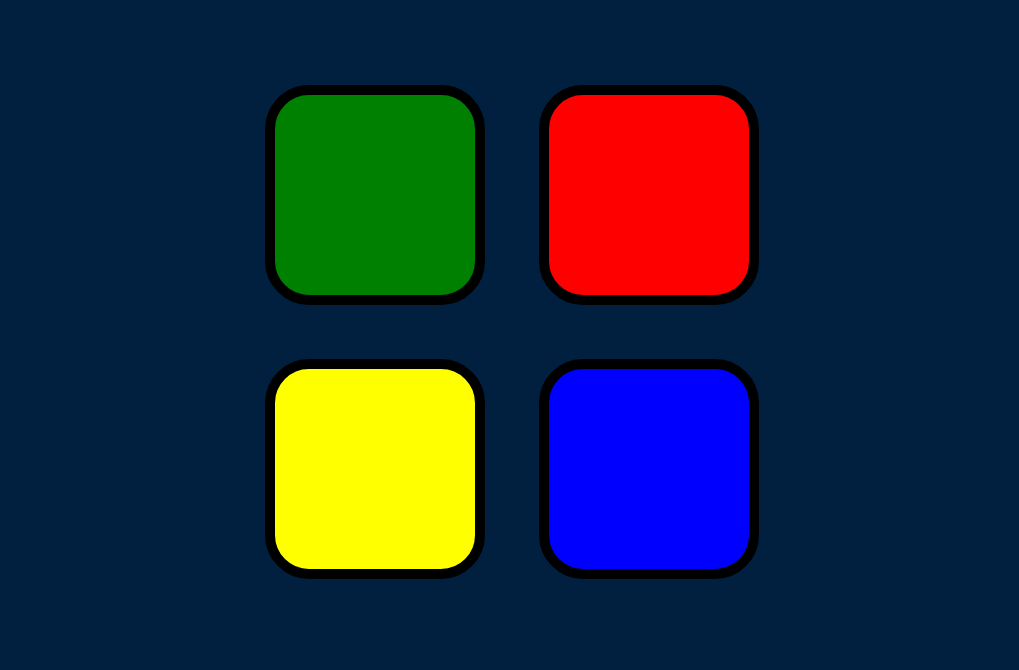
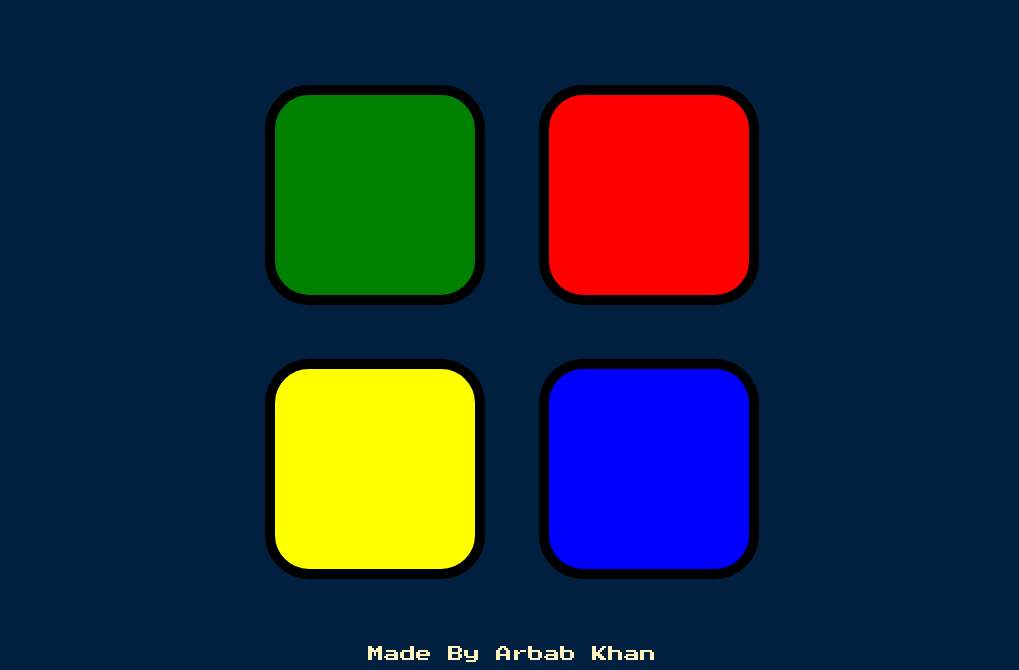
Before and after one commit to Strix007/The-Simon-Game, a plain HTML site: page index.html in a window 1280 px wide. Both pictures are taken after a click on the element 503 px from the left and 309 px from the top of the page. Shown: the part 162-832 px from the top of the page, without its empty margins (128-1147 px from the left). Before the commit the page ends 800 px from the top, so only its background shows below. Drawn offline with nearby package versions, Linux system fonts and the light colour scheme.

Commit message:
Game Logic Actually Works Now

```diff
--- a/css/styles.css
+++ b/css/styles.css
@@ -52,3 +52,17 @@ body {
   box-shadow: 0 0 20px white;
   background-color: grey;
 }
+
+.credits {
+  color: #FEF2BF;
+  font-family: 'Press Start 2P', cursive;
+  margin: 3% 0 0 0;
+}
+.credits:hover {
+  color: #BFCBFE;
+  transition: 400ms;
+}
+
+.credits-a {
+  text-decoration: none;
+}
--- a/index.html
+++ b/index.html
@@ -55,6 +55,8 @@
 
 <footer>
 
+  <a href="https://github.com/Strix007?tab=repositories" class="credits-a"><p class="credits">Made By Arbab Khan</p></a>
+
 
   <!-- jQuery -->
 
--- a/index.js
+++ b/index.js
@@ -14,12 +14,35 @@ function randomColor (){
     var randomColor = colors[randomNum];
     sequence.push(randomColor);
     $("#" + randomColor).fadeOut(50).fadeIn(50);
+    playSound(randomColor);
     return randomColor;
 }
 
 // Make An Array Which Stores THe User Colors Clicked By The User
 
 var userSequence = [];
+
+// Make A Function With The Name sound With The Parameter clip To Play The Sounds
+
+function playSound(clip) {
+    var sound = new Audio("sounds/" + clip + ".mp3");
+    sound.play();
+}
+
+// Make A Function For When The Game Is Over
+
+function gameOver (){
+    sequence = [];
+    userSequence = [];
+    playSound("wrong");
+    $("body").addClass("game-over");
+    setTimeout(
+        function () {
+            $("body").removeClass("game-over");
+        }, 300
+    )
+    $("#level-title").text("Game Over, Press Any Key To Restart");
+}
 
 // Add A Key-Down Event To Document
 
@@ -37,49 +60,29 @@ $(document).on("keydown", function (){
     }
 })
 
-// Add Event Listeners To All The Buttons With jQuery Using The Mutual Class "btn"
+// Add Event Listeners To All The Buttons With jQuery Using The Mutual Class "btn" And Set The Game Logic
 
-$(".btn").on("click", function (e) {
+$(".btn").on("click", function (e){
+    $("#" + e.target.id).fadeOut(50).fadeIn(50);
     userSequence.push(e.target.id);
-    console.log(e.target.id);
-
-    // Compare sequence Array And userSequence Array Using An If Statement And If They Match Call randomColor();
-
-    var sequenceToString = sequence.toString();
-    var userSequenceToString = userSequence.toString();
-    if (sequenceToString == userSequenceToString) {
-        $("#" + e.target.id).fadeOut(50).fadeIn(50);
-        $("#level-title").text("Level " + sequence.length);
-        playSound(e.target.id);
-        setTimeout(
-            function () {
-                randomColor();
-            }, 300
-        )
+    playSound(e.target.id);
+    if (sequence.length == userSequence.length){
+        var sequenceToLength = sequence.toString();
+        var userSequenceToLength = userSequence.toString();
+        if (sequenceToLength == userSequenceToLength){
+            userSequence = [];
+            setTimeout(
+                function (){
+                    randomColor();
+                }, 300
+            )
+        } else {
+            gameOver();
+        }
     } else {
-        sequence = [];
-        userSequence = [];
-        $("#" + e.target.id).addClass("pressed");
-        $("body").addClass("game-over");
-        $("#level-title").text("Game Over, Press Any Key To Restart");
-        playSound("wrong");
-        setTimeout(
-            function () {
-                $("#" + e.target.id).removeClass("pressed");
-            }, 100
-        )
-        setTimeout(
-            function () {
-                $("body").removeClass("game-over");
-            }, 200
-        )
+        if (sequence[userSequence.length - 1] !== userSequence[userSequence.length - 1]){
+            gameOver();
+        }
     }
 }
 )
-
-// Make A Function With The Name sound With The Parameter clip To Play The Sounds
-
-function playSound (clip){
-    var sound = new Audio("sounds/" + clip + ".mp3");
-    sound.play();
-}
```
